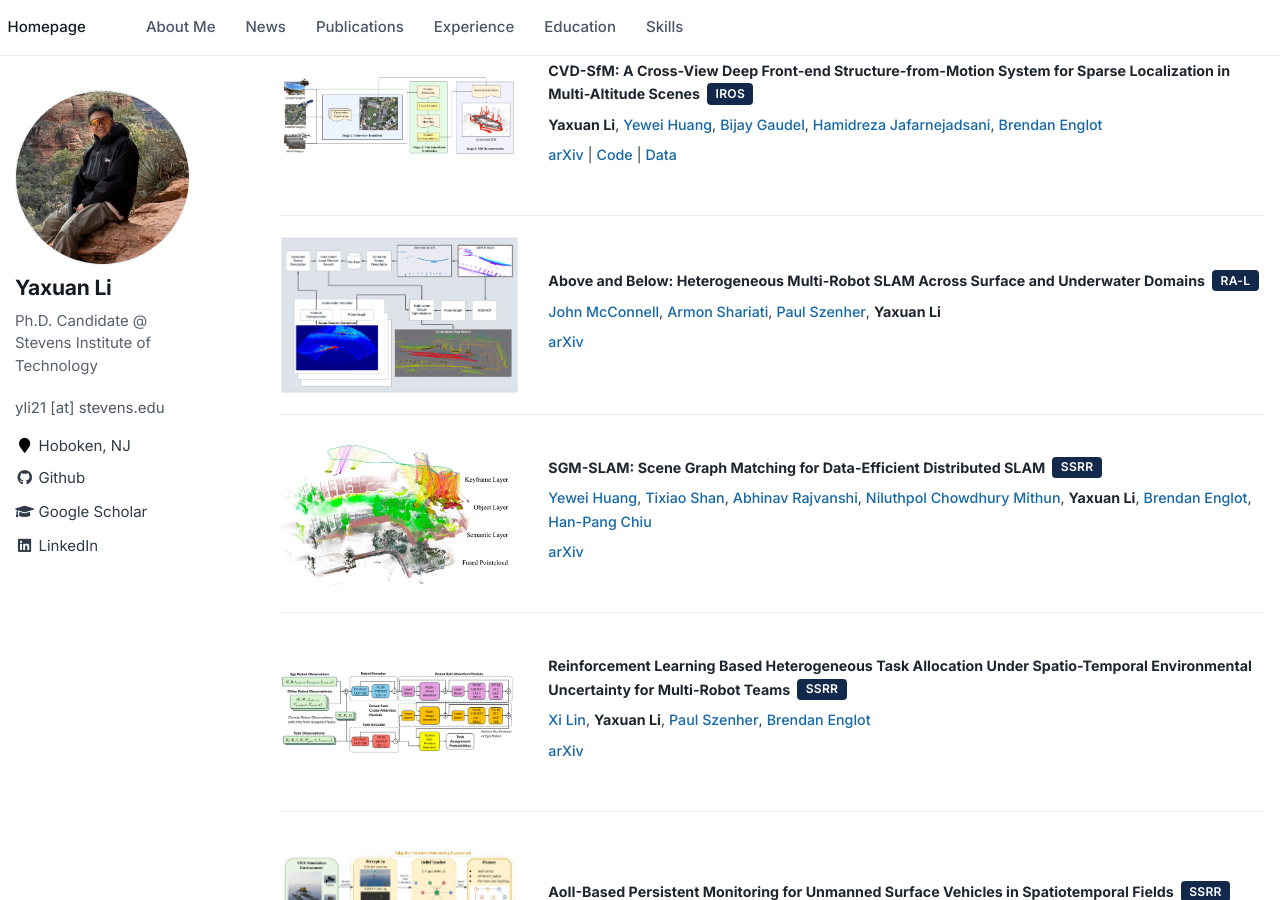
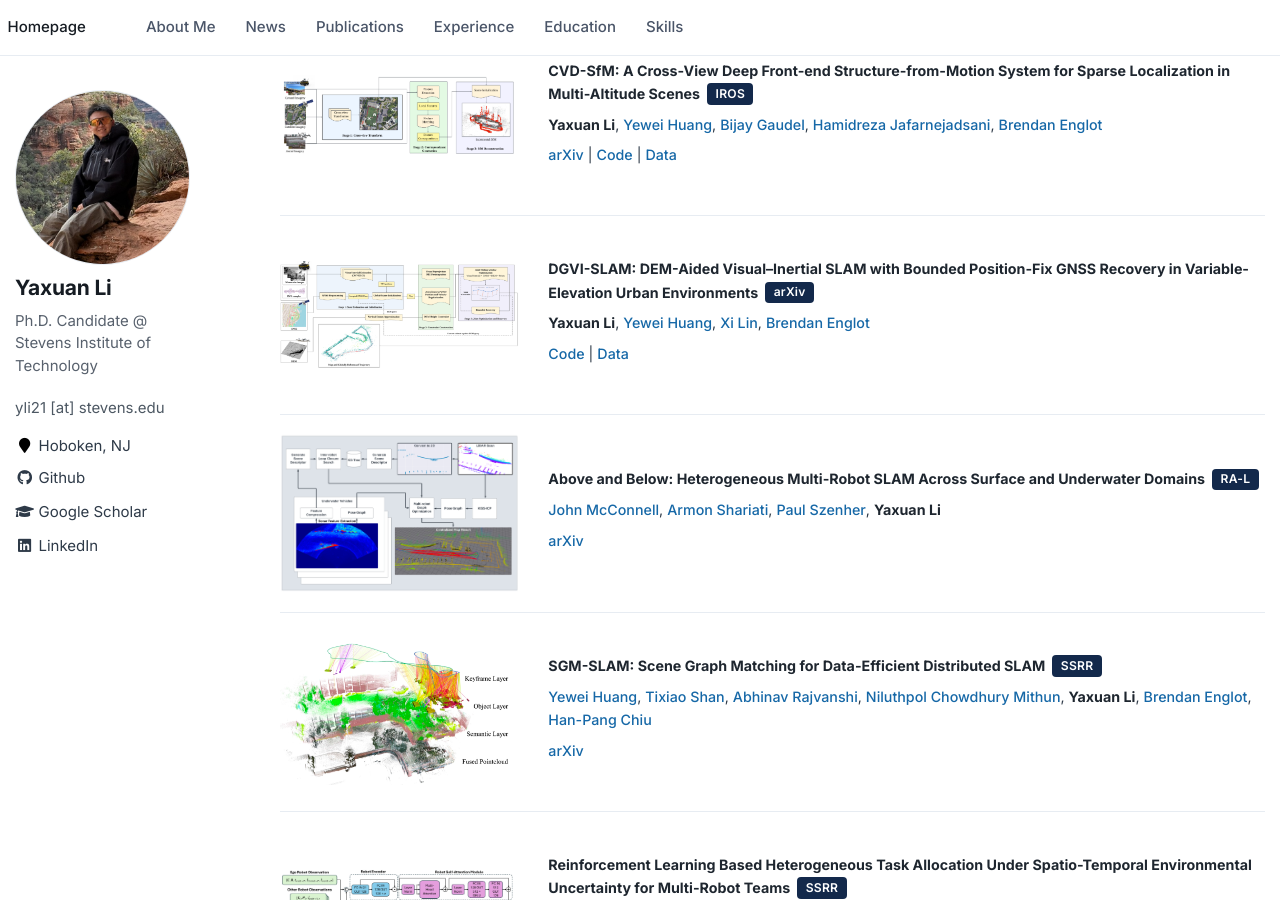
Before and after one commit to yaxlee/yaxlee.github.io, a Jekyll site: the page built from _pages/about.md, in a window 1280 px wide and 900 px high, scrolled down 642 px. Built offline with Jekyll 4.4.1, drawn with Linux system fonts in a browser that asks for light colours.

Commit message:
Update about.md

```diff
--- a/_pages/about.md
+++ b/_pages/about.md
@@ -32,6 +32,17 @@
 **Yaxuan Li**, [Yewei Huang](https://scholar.google.com/citations?user=8g3U_tkAAAAJ&hl=en), [Bijay Gaudel](https://scholar.google.com/citations?user=qcs-SIcAAAAJ&hl=en), [Hamidreza Jafarnejadsani](https://scholar.google.com/citations?user=5AMdwYkAAAAJ&hl=en), [Brendan Englot](https://scholar.google.com/citations?user=Nd6tX_kAAAAJ&hl=en)
 
 [arXiv](https://arxiv.org/abs/2508.01936) \| [Code](https://github.com/RobustFieldAutonomyLab/CVD-SfM) \| [Data](https://huggingface.co/datasets/yaxlee/Stevens-Sky2Ground)
+</div>
+</div>
+
+<div class='paper-box'><div class='paper-box-image'><div><img src='papers/dgvi-slam.png' alt="dgvi" width="100%"></div></div>
+<div class='paper-box-text' markdown="1">
+
+**DGVI-SLAM: DEM-Aided Visual–Inertial SLAM with Bounded Position-Fix GNSS Recovery in Variable-Elevation Urban Environments** <span class="pub-venue">arXiv</span>
+
+**Yaxuan Li**, [Yewei Huang](https://scholar.google.com/citations?user=8g3U_tkAAAAJ&hl=en), [Xi Lin](https://scholar.google.com/citations?user=AI4vw64AAAAJ&hl=en), [Brendan Englot](https://scholar.google.com/citations?user=Nd6tX_kAAAAJ&hl=en)
+
+[Code](https://github.com/yaxlee/TerrianNav) \| [Data](https://huggingface.co/datasets/yaxlee/TerrainNav)
 </div>
 </div>
 
```
